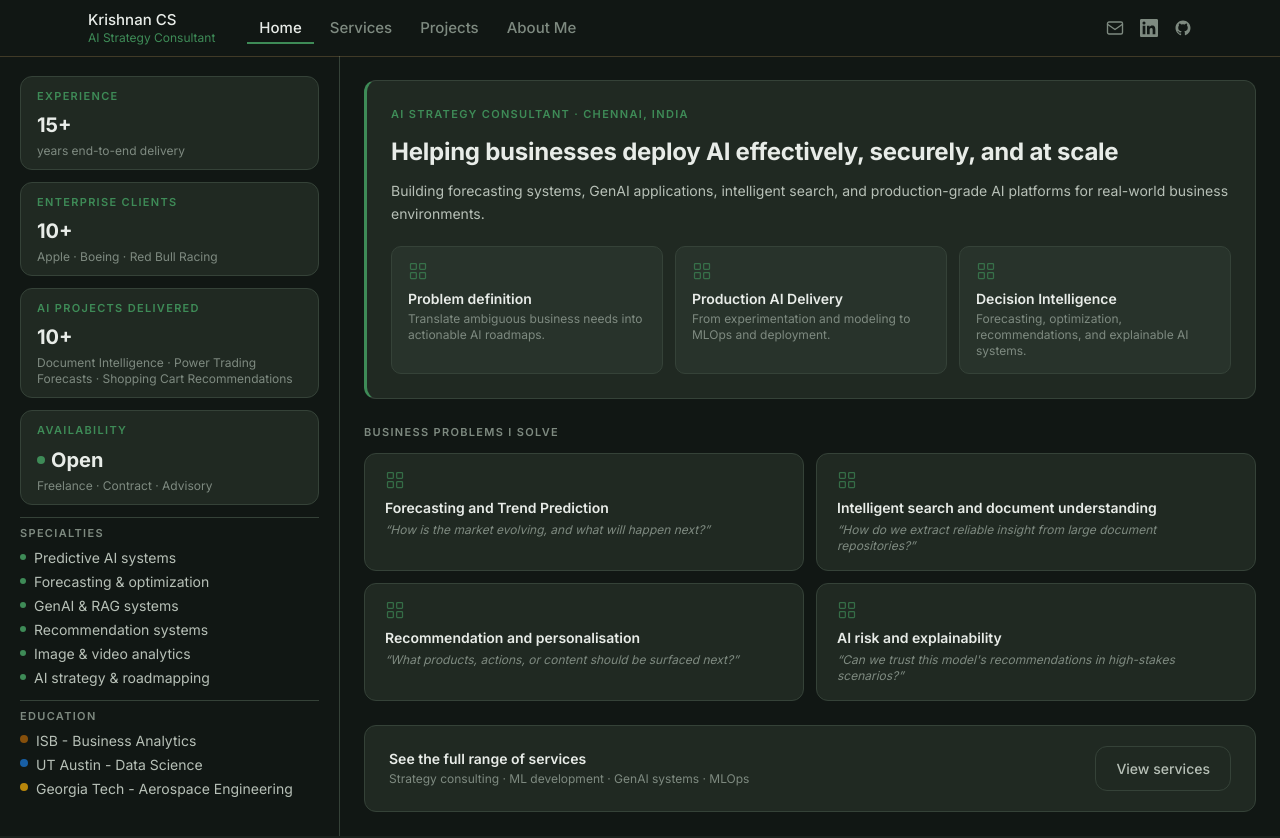
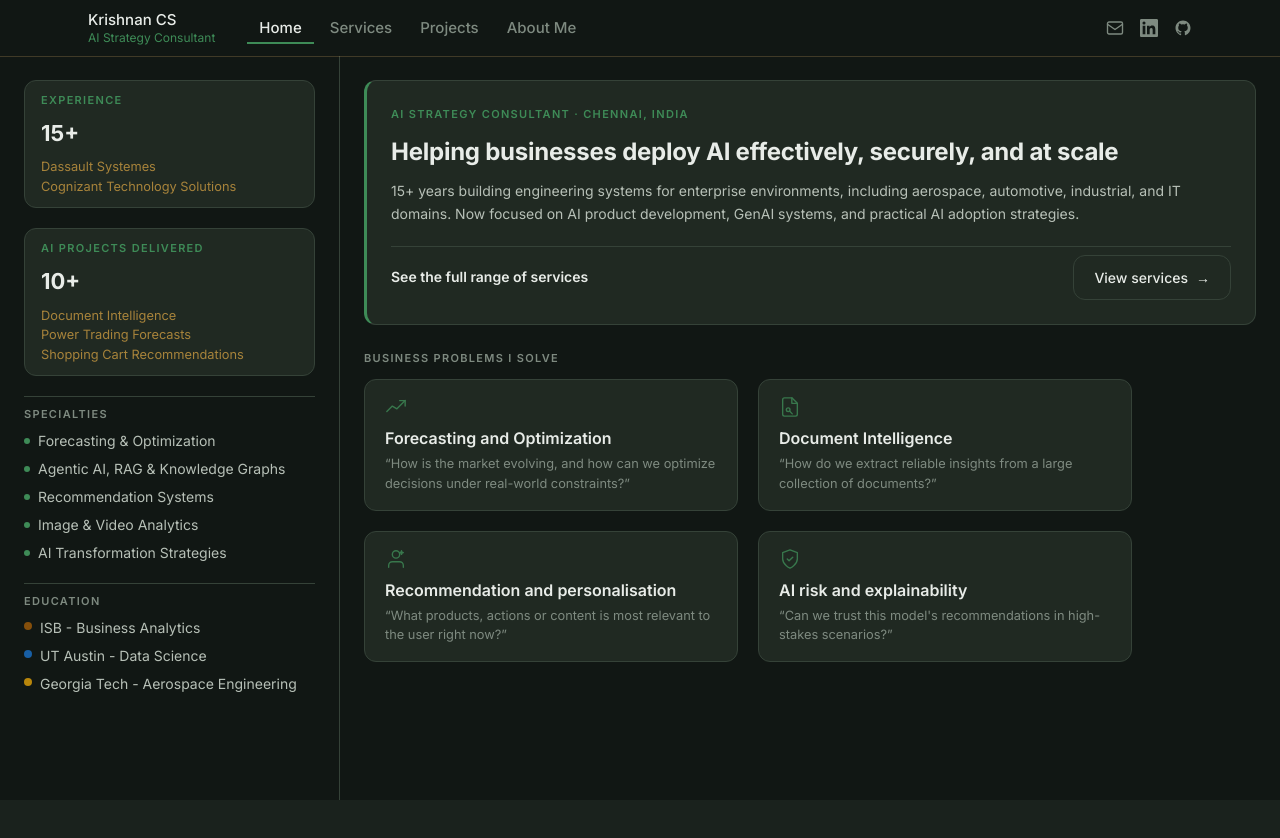
Before and after one commit to Krishnan-CS/Personal_Page, a Next.js app: page / in a window 1280 px wide. Shown: the top 838 px of the page. Built offline with nearby package versions, Linux system fonts and the light colour scheme.

Commit message:
Cleaner content in main page.

```diff
--- a/app/globals.css
+++ b/app/globals.css
@@ -169,7 +169,7 @@
     gap: 0.5rem;
     padding: 0.625rem 1.25rem;
     background-color: transparent;
-    color: var(--text-secondary);
+    color: var(--text-primary);
     font-size: 0.875rem;
     font-weight: 500;
     border-radius: 0.75rem;
@@ -321,6 +321,12 @@
     margin-top: 0.4rem;
   }
 
+  /* Subtext inside cards — slightly above text-xs */
+  .card-subtext {
+    font-size: 0.8rem;
+    line-height: 1.55;
+  }
+
   /* Availability pulse dot */
   .avail-dot {
     width: 0.5rem;
--- a/components/AboutMe.tsx
+++ b/components/AboutMe.tsx
@@ -166,8 +166,8 @@ function TimelinePanel() {
                   <div>
                     <h3 style={{ color: "var(--text-primary)" }}>{item.degree}</h3>
                     <p className="text-sm" style={{ color: LABEL_COLOR.education }}>{item.institution}</p>
-                    {item.gpa    && <p className="text-xs mt-0.5" style={{ color: "var(--text-muted)" }}>GPA: {item.gpa}</p>}
-                    {item.honors && <p className="text-xs mt-0.5" style={{ color: "var(--text-muted)" }}>{item.honors}</p>}
+                    {item.gpa    && <p className="card-subtext mt-0.5" style={{ color: "var(--text-muted)" }}>GPA: {item.gpa}</p>}
+                    {item.honors && <p className="card-subtext mt-0.5" style={{ color: "var(--text-muted)" }}>{item.honors}</p>}
                   </div>
                   <span className="text-xs shrink-0" style={{ color: "var(--text-muted)" }}>{item.year}</span>
                 </div>
--- a/components/Hero.tsx
+++ b/components/Hero.tsx
@@ -1,3 +1,4 @@
+import React from "react";
 import profile from "@/profile.json";
 
 type HeroSection = {
@@ -9,7 +10,7 @@ type HeroSection = {
 };
 
 export default function Hero() {
-  const { freelance, specialties, business_problems } = profile as
+  const { specialties, business_problems } = profile as
     typeof profile & {
       specialties: string[];
       business_problems: { title: string; subtext: string }[];
@@ -21,27 +22,16 @@ export default function Hero() {
     { label: "Georgia Tech - Aerospace Engineering", color: "#B8860B" },
   ];
 
-  const stats = [
+  const stats: { sub: string; value: string; label: React.ReactNode }[] = [
     {
       sub: "Experience",
       value: "15+",
-      label: "years end-to-end delivery",
-    },
-    {
-      sub: "Enterprise Clients",
-      value: "10+",
-      label: "Apple · Boeing · Red Bull Racing",
+      label: <><span>Dassault Systemes</span><br /><span>Cognizant Technology Solutions</span></>,
     },
     {
       sub: "AI Projects Delivered",
       value: "10+",
-      label: "Document Intelligence · Power Trading Forecasts · Shopping Cart Recommendations",
-    },
-    {
-      sub: "Availability",
-      value: freelance.availability === "open" ? "Open" : "Unavailable",
-      label: freelance.availability_note,
-      dot: freelance.availability === "open",
+      label: <><span>Document Intelligence</span><br /><span>Power Trading Forecasts</span><br /><span>Shopping Cart Recommendations</span></>,
     },
   ];
 
@@ -55,7 +45,7 @@ export default function Hero() {
 
         {/* ── Left column ── */}
         <div
-          className="p-5 flex flex-col gap-3 overflow-y-auto"
+          className="p-6 flex flex-col gap-5 overflow-y-auto"
           style={{ borderRight: "1px solid var(--border)" }}
         >
           {/* Stat cards */}
@@ -63,19 +53,18 @@ export default function Hero() {
             <div key={s.sub} className="stat-card">
               <p className="section-eyebrow" style={{ color: "var(--accent-primary)" }}>{s.sub}</p>
               <div className="flex items-center gap-1.5 mt-1">
-                {s.dot && <span className="avail-dot" />}
-                <span className="text-xl font-bold" style={{ color: "var(--text-primary)" }}>
+                <span className="font-bold" style={{ fontSize: "1.375rem", color: "var(--text-primary)" }}>
                   {s.value}
                 </span>
               </div>
-              <p className="text-xs mt-0.5" style={{ color: "var(--text-muted)" }}>{s.label}</p>
+              <p className="card-subtext mt-1" style={{ color: "var(--accent-secondary)", opacity: 0.75 }}>{s.label}</p>
             </div>
           ))}
 
           {/* Specialties */}
-          <div className="pt-1.5" style={{ borderTop: "1px solid var(--border)" }}>
-            <p className="section-eyebrow mb-1.5">Specialties</p>
-            <ul className="space-y-1">
+          <div className="pt-2" style={{ borderTop: "1px solid var(--border)" }}>
+            <p className="section-eyebrow mb-2">Specialties</p>
+            <ul className="space-y-2">
               {specialties.map((item) => (
                 <li key={item} className="flex items-start gap-2">
                   <span className="bullet-dot" />
@@ -86,9 +75,9 @@ export default function Hero() {
           </div>
 
           {/* Education */}
-          <div className="pt-1.5" style={{ borderTop: "1px solid var(--border)" }}>
-            <p className="section-eyebrow mb-1.5">Education</p>
-            <ul className="space-y-1">
+          <div className="pt-2" style={{ borderTop: "1px solid var(--border)" }}>
+            <p className="section-eyebrow mb-2">Education</p>
+            <ul className="space-y-2">
               {educationItems.map((e) => (
                 <li key={e.label} className="flex items-start gap-2">
                   <span
@@ -122,32 +111,27 @@ export default function Hero() {
             <p className="text-sm leading-relaxed mb-5" style={{ color: "var(--text-secondary)" }}>
               {hero.body}
             </p>
-
-            {/* Feature mini-cards */}
-            <div className="flex flex-col sm:flex-row gap-3">
-              {hero.features.map((f) => (
-                <div key={f.title} className="feature-card">
-                  <GridIcon />
-                  <p className="font-semibold text-sm mt-2 mb-0.5" style={{ color: "var(--text-primary)" }}>
-                    {f.title}
-                  </p>
-                  <p className="text-xs" style={{ color: "var(--text-muted)" }}>{f.subtext}</p>
-                </div>
-              ))}
+            <div className="flex items-center justify-between gap-4 pt-2" style={{ borderTop: "1px solid var(--border)" }}>
+              <p className="font-semibold text-sm" style={{ color: "var(--text-primary)" }}>
+                {hero.cta.title}
+              </p>
+              <a href={hero.cta.href} className="btn-ghost shrink-0">
+                {hero.cta.button} <span aria-hidden>→</span>
+              </a>
             </div>
           </div>
 
           {/* Business problems */}
-          <section>
+          <section className="mt-2">
             <p className="section-eyebrow mb-3">Business Problems I Solve</p>
-            <div className="grid grid-cols-1 sm:grid-cols-2 gap-3">
-              {business_problems.map((bp) => (
+            <div className="grid grid-cols-1 sm:grid-cols-2 gap-5 max-w-3xl">
+              {business_problems.map((bp, i) => (
                 <div key={bp.title} className="problem-card">
-                  <GridIcon />
-                  <p className="font-semibold text-sm mt-2 mb-1" style={{ color: "var(--text-primary)" }}>
+                  <ProblemIcon index={i} />
+                  <p className="font-semibold text-base mt-2 mb-1" style={{ color: "var(--text-primary)" }}>
                     {bp.title}
                   </p>
-                  <p className="text-xs italic" style={{ color: "var(--text-muted)" }}>
+                  <p className="card-subtext" style={{ color: "var(--text-muted)" }}>
                     &ldquo;{bp.subtext}&rdquo;
                   </p>
                 </div>
@@ -155,32 +139,45 @@ export default function Hero() {
             </div>
           </section>
 
-          {/* CTA card */}
-          <div className="cta-card">
-            <div>
-              <p className="font-semibold text-sm mb-0.5" style={{ color: "var(--text-primary)" }}>
-                {hero.cta.title}
-              </p>
-              <p className="text-xs" style={{ color: "var(--text-muted)" }}>{hero.cta.subtext}</p>
-            </div>
-            <a href={hero.cta.href} className="btn-ghost shrink-0">
-              {hero.cta.button}
-            </a>
-          </div>
-
         </div>
       </div>
     </section>
   );
 }
 
-function GridIcon() {
+const iconStyle: React.CSSProperties = { color: "var(--accent-primary)", opacity: 0.8 };
+
+function ProblemIcon({ index }: { index: number }) {
+  const props = { width: 22, height: 22, viewBox: "0 0 24 24", fill: "none", stroke: "currentColor", strokeWidth: 1.5, strokeLinecap: "round" as const, strokeLinejoin: "round" as const, style: iconStyle };
+  if (index === 0) return (
+    // Forecasting & Optimization — trend line with upward arrow
+    <svg {...props}>
+      <polyline points="2 17 8 11 13 14 22 5" />
+      <polyline points="16 5 22 5 22 11" />
+    </svg>
+  );
+  if (index === 1) return (
+    // Document Intelligence — document with magnifier
+    <svg {...props}>
+      <path d="M14 2H6a2 2 0 0 0-2 2v16a2 2 0 0 0 2 2h12a2 2 0 0 0 2-2V8z" />
+      <polyline points="14 2 14 8 20 8" />
+      <circle cx="10" cy="15" r="2" />
+      <line x1="12" y1="17" x2="14.5" y2="19.5" />
+    </svg>
+  );
+  if (index === 2) return (
+    // Recommendation & Personalisation — user with sparkle
+    <svg {...props}>
+      <path d="M20 21v-2a4 4 0 0 0-4-4H8a4 4 0 0 0-4 4v2" />
+      <circle cx="12" cy="7" r="4" />
+      <path d="M18 3l.5 1.5L20 5l-1.5.5L18 7l-.5-1.5L16 5l1.5-.5z" />
+    </svg>
+  );
+  // index === 3: AI Risk & Explainability — shield with check
   return (
-    <svg width="20" height="20" viewBox="0 0 24 24" fill="none" stroke="currentColor" strokeWidth="1.5" strokeLinecap="round" strokeLinejoin="round" style={{ color: "var(--accent-primary)", opacity: 0.7 }}>
-      <rect x="3" y="3" width="7" height="7" rx="1" />
-      <rect x="14" y="3" width="7" height="7" rx="1" />
-      <rect x="3" y="14" width="7" height="7" rx="1" />
-      <rect x="14" y="14" width="7" height="7" rx="1" />
+    <svg {...props}>
+      <path d="M12 22s8-4 8-10V5l-8-3-8 3v7c0 6 8 10 8 10z" />
+      <polyline points="9 12 11 14 15 10" />
     </svg>
   );
 }
--- a/components/Projects.tsx
+++ b/components/Projects.tsx
@@ -46,7 +46,7 @@ export default function Projects() {
               {/* Highlights */}
               <ul className="space-y-1">
                 {project.highlights.map((h, i) => (
-                  <li key={i} className="text-xs flex gap-2" style={{ color: "var(--text-secondary)" }}>
+                  <li key={i} className="card-subtext flex gap-2" style={{ color: "var(--text-secondary)" }}>
                     <span className="shrink-0 mt-0.5" style={{ color: "var(--accent-primary)" }}>▸</span>
                     <span>{h}</span>
                   </li>
--- a/profile.json
+++ b/profile.json
@@ -30,22 +30,20 @@
   ],
 
   "specialties": [
-    "Predictive AI systems",
-    "Forecasting & optimization",
-    "GenAI & RAG systems",
-    "Recommendation systems",
-    "Image & video analytics",
-    "AI strategy & roadmapping"
+    "Forecasting & Optimization",
+    "Agentic AI, RAG & Knowledge Graphs",
+    "Recommendation Systems",
+    "Image & Video Analytics",
+    "AI Transformation Strategies"
   ],
 
   "hero_section": {
     "eyebrow": "AI STRATEGY CONSULTANT · CHENNAI, INDIA",
     "headline": "Helping businesses deploy AI effectively, securely, and at scale",
-    "body": "Building forecasting systems, GenAI applications, intelligent search, and production-grade AI platforms for real-world business environments.",
+    "body": "15+ years building engineering systems for enterprise environments, including aerospace, automotive, industrial, and IT domains. Now focused on AI product development, GenAI systems, and practical AI adoption strategies.",
     "features": [
-      { "title": "Problem definition",   "subtext": "Translate ambiguous business needs into actionable AI roadmaps." },
-      { "title": "Production AI Delivery",  "subtext": "From experimentation and modeling to MLOps and deployment." },
-      { "title": "Decision Intelligence",  "subtext": "Forecasting, optimization, recommendations, and explainable AI systems." }
+      { "title": "Problem Definition",   "subtext": "Translating ambiguous business requirements into cost-effective AI solutions." },
+      { "title": "Production AI Delivery",  "subtext": "From experimentation and modeling to MLOps and deployment." }
     ],
     "cta": {
       "title": "See the full range of services",
@@ -57,16 +55,16 @@
 
   "business_problems": [
     {
-      "title": "Forecasting and Trend Prediction",
-      "subtext": "How is the market evolving, and what will happen next?"
+      "title": "Forecasting and Optimization",
+      "subtext": "How is the market evolving, and how can we optimize decisions under real-world constraints?"
     },
     {
-      "title": "Intelligent search and document understanding",
-      "subtext": "How do we extract reliable insight from large document repositories?"
+      "title": "Document Intelligence",
+      "subtext": "How do we extract reliable insights from a large collection of documents?"
     },
     {
       "title": "Recommendation and personalisation",
-      "subtext": "What products, actions, or content should be surfaced next?"
+      "subtext": "What products, actions or content is most relevant to the user right now?"
     },
     {
       "title": "AI risk and explainability",
```
